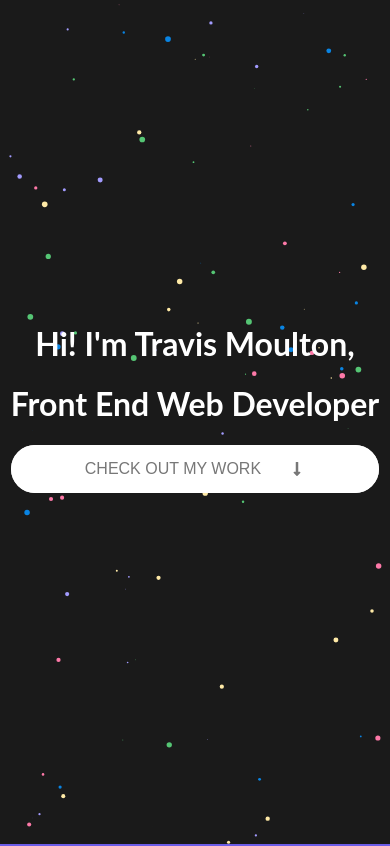
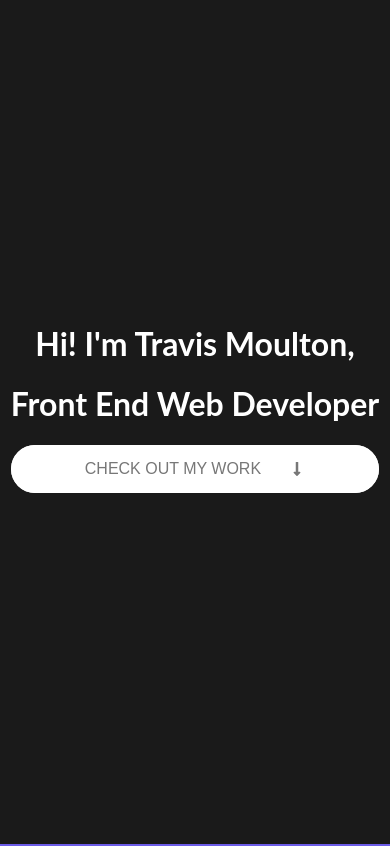
Before and after one commit to travismoulton/portfolio, a Next.js app: page / in a window 390 px wide. Shown: the top 846 px of the page. Built offline with nearby package versions, Linux system fonts and the light colour scheme.

Commit message:
testing without hero canvas to isolate alignment issue on mobile

```diff
--- a/components/Hero/Hero.jsx
+++ b/components/Hero/Hero.jsx
@@ -14,7 +14,7 @@ export default function Hero() {
 
   return (
     <div id="Hero" className={classes.Hero}>
-      <HeroCanvas />
+      {/* <HeroCanvas /> */}
       <div className={classes.HeroWrapper}>
         <HeroHeader show={showAnimation} />
         <HeroBtn startTimer={showAnimation} />
```
